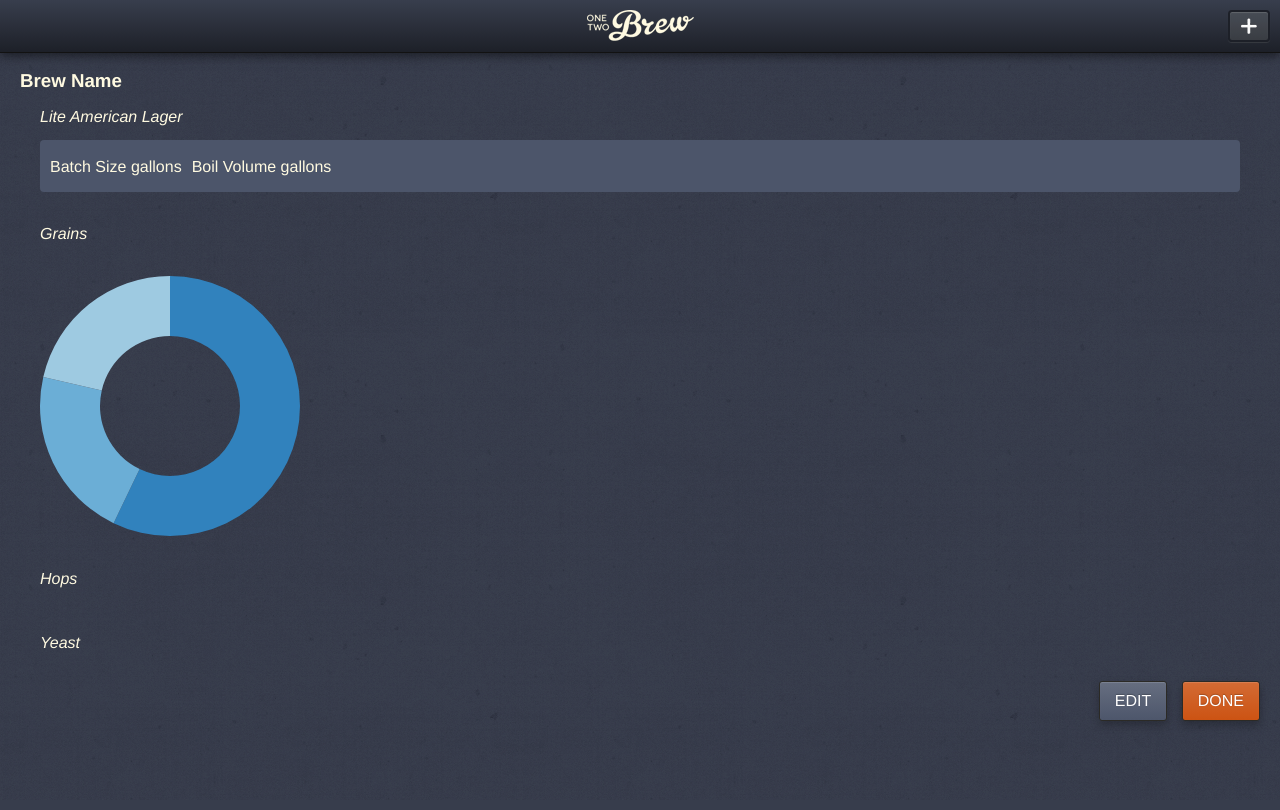
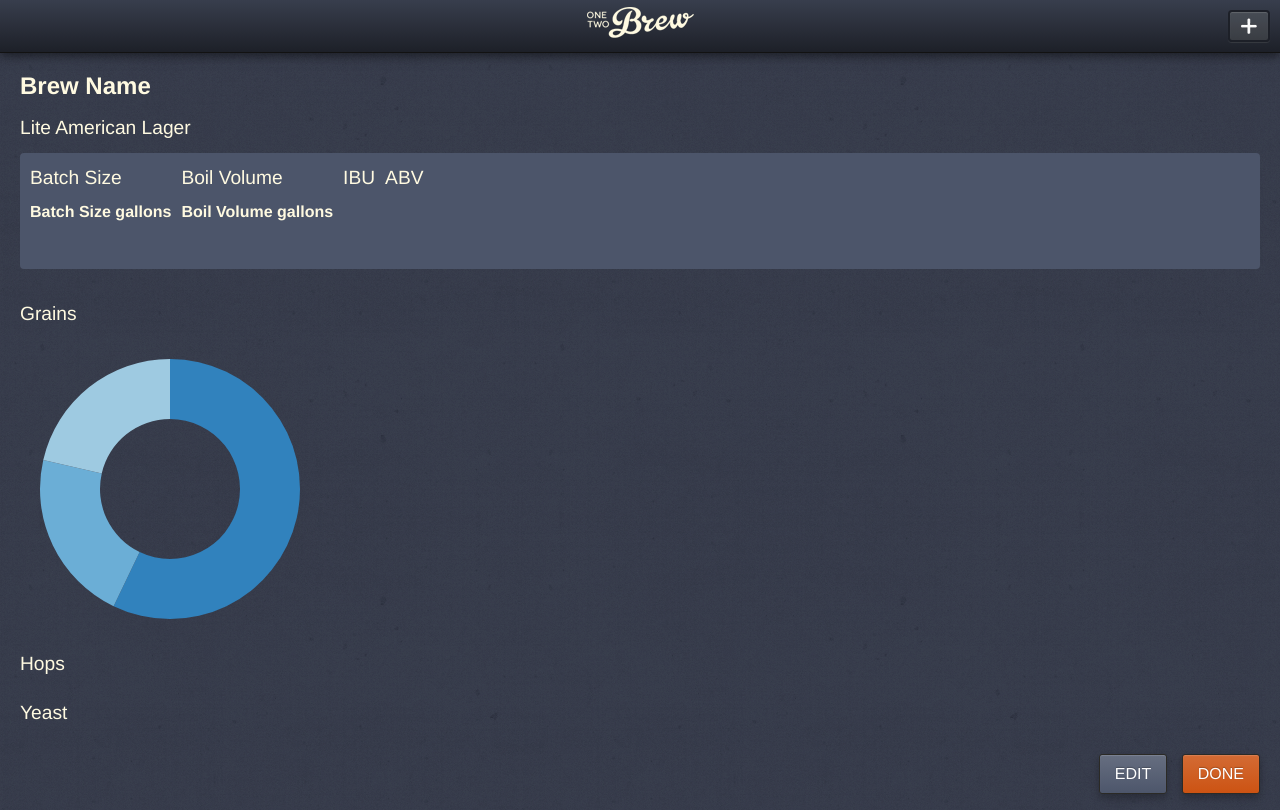
Before and after one commit to kfrank/BrewApp, a PHP site: page /view.php in a window 1280 px wide. Before the commit the page ends 728 px from the top, so only its background shows below. Run offline with PHP 8.4, Linux system fonts and the light colour scheme; style sheets or scripts are compiled from the project's sources; some libraries are stand-ins or nearby versions.

Commit message:
View page

```diff
--- a/_/css/application.css
+++ b/_/css/application.css
@@ -18,6 +18,13 @@
 body {
   background: url(../img/dark-bg.png);
   background-attachment: fixed;
+}
+h1 {
+  font-size: 1.5em;
+}
+h3 {
+  font-size: 1em;
+  margin: 0 0 2em;
 }
 .hidden {
   font: 0.1em/0 a;
@@ -245,7 +252,7 @@
   letter-spacing: 0.1em;
 }
 .panel {
-  margin: 0 20px 20px;
+  margin: 0 0 20px;
   padding: 0 10px;
   background: #4c556a;
   border-radius: 4px;
@@ -265,12 +272,6 @@
 section #hops,
 section #yeast {
   margin: 0 20px;
-}
-section #general h2,
-section #grains h2,
-section #hops h2,
-section #yeast h2 {
-  margin-left: 20px;
 }
 input,
 select {
@@ -296,8 +297,7 @@
 }
 .form-horizontal h2 {
   font-weight: 200;
-  font-size: 1em;
-  font-style: italic;
+  font-size: 1.2em;
 }
 .pull-right {
   float: right;
@@ -313,7 +313,7 @@
   width: 38px;
   height: 28px;
   float: left;
-  margin-left: 20px;
+  margin-right: 20px;
   color: transparent;
   font: 0/0 a;
   box-shadow: inset 0px 1px 1px rgba(255, 252, 240, 0.15), 0px 1px 1px rgba(255, 252, 240, 0.1);
@@ -423,7 +423,7 @@
   background: #cc5313;
 }
 input.backless {
-  margin: 20px;
+  margin: 20px 0;
   background: transparent;
   border: none;
   border-bottom: 1px dashed #FFFAE1;
--- a/_/css/application.less
+++ b/_/css/application.less
@@ -14,6 +14,8 @@
   background: url(../img/dark-bg.png);
   background-attachment: fixed;
 }
+h1 {font-size: 1.5em;}
+h3 {font-size: 1em;margin:0 0 2em;}
 .hidden {
   font: 0.1em/0 a;
   color: transparent;
@@ -233,7 +235,7 @@
 }
 
 .panel {
-  margin: 0 20px 20px;
+  margin: 0 0 20px;
   padding: 0 10px;
   background: lighten(#373D4C, 10%);
   border-radius: 4px;
@@ -251,10 +253,6 @@
 
 section #general, section #grains, section #hops, section #yeast {
   margin: 0 20px;
-
-  h2 {
-    margin-left: 20px;
-  }
 }
 
 input, select {
@@ -280,8 +278,7 @@
 .form-horizontal {
   h2 {
     font-weight: 200;
-    font-size: 1em;
-    font-style: italic;
+    font-size: 1.2em;
   }
 }
 
@@ -297,7 +294,7 @@
   width: 38px;
   height: 28px;
   float: left;
-  margin-left: 20px;
+  margin-right: 20px;
   color: transparent;
   font: 0/0 a;
   box-shadow: inset 0px 1px 1px rgba(255,252,240,0.15), 0px 1px 1px rgba(255,252,240,0.10);
@@ -388,7 +385,7 @@
 }
 
 input.backless {
-  margin: 20px;
+  margin: 20px 0;
   background: transparent;
   border: none;
   border-bottom: 1px dashed #FFFAE1;
--- a/view.php
+++ b/view.php
@@ -105,16 +105,20 @@
 		<h2 data-bind="text:data.brewStyle"></h2>
 		<div class="row panel">
 				<div class="control-group">
-					<label class="control-label">Batch Size</label>
-					<div class="controls">
-						<span data-bind="text:data.batchSize"></span> gallons
-					</div>
+					<h2>Batch Size</h2>
+					<h3><span data-bind="text:data.batchSize"></span> gallons</h3>
 				</div>
 				<div class="control-group">
-					<label class="control-label">Boil Volume</label>
-					<div class="controls">
+					<h2>Boil Volume</h2>
+					<h3>
 						<span data-bind="text:data.boilVolume"></span> gallons
-					</div>
+					</h3>
+				</div>
+				<div class="control-group">
+					<h2>IBU</h2>
+				</div>
+				<div class="control-group">
+					<h2>ABV</h2>
 				</div>
 		</div><!-- /panel -->
 	</section><!-- /general -->
@@ -157,30 +161,32 @@
 	<section id="hops">
 		<h2>Hops</h2>
 		<div class="contain">
-			<div class="row panel" data-bind="foreach:data.hops">
+			<div data-bind="foreach:data.hops">
+				<div class="panel">
 				<div class="control-group">
-					<label class="control-label">Type</label>
-					<div class="controls">
+					<h2>Type</h2>
+					<h3 class="controls">
 						<span data-bind="text:type"></span>
-					</div>
+					</h3>
 				</div>
 				<div class="control-group">
-					<label class="control-label">Time</label>
-					<div class="controls">
+					<h2>Time</h2>
+					<h3>
 						<span data-bind="text:time"></span> minutes
-					</div>
+					</h3>
 				</div>
 				<div class="control-group">
-					<div class="controls">
+					<h3>
 						<span data-bind="text:weight"></span> oz
-					</div>
+					</h3>
 				</div>
 				<div class="control-group">
-					<label class="control-label">Form</label>
-					<div class="controls">
+					<h2>Form</h2>
+					<h3>
 						<span data-bind="text:form"></span>
-					</div>
+					</h3>
 				</div>
+			</div>
 			</div><!-- /panel -->
 		</div>
 	</section><!-- /hops -->
```
